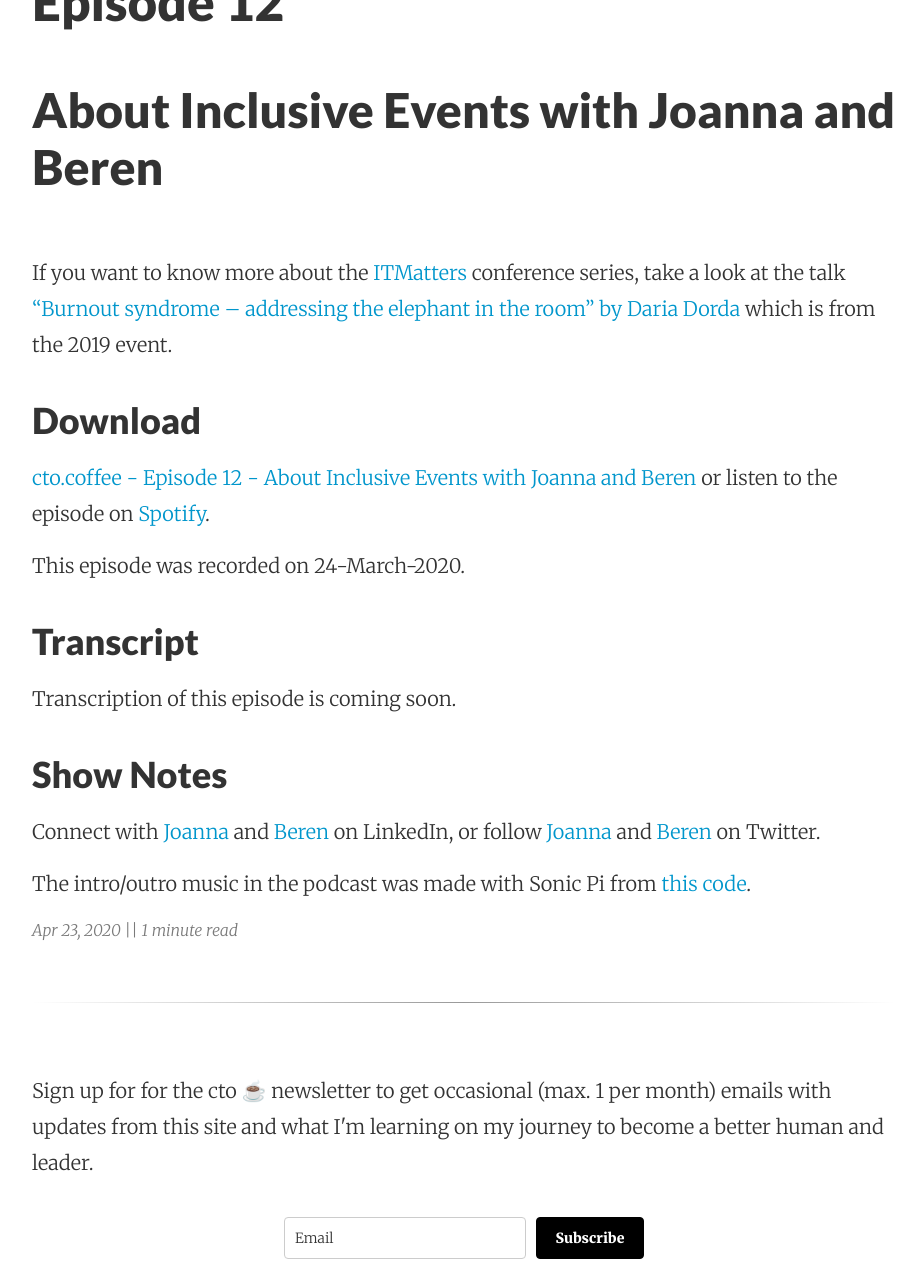
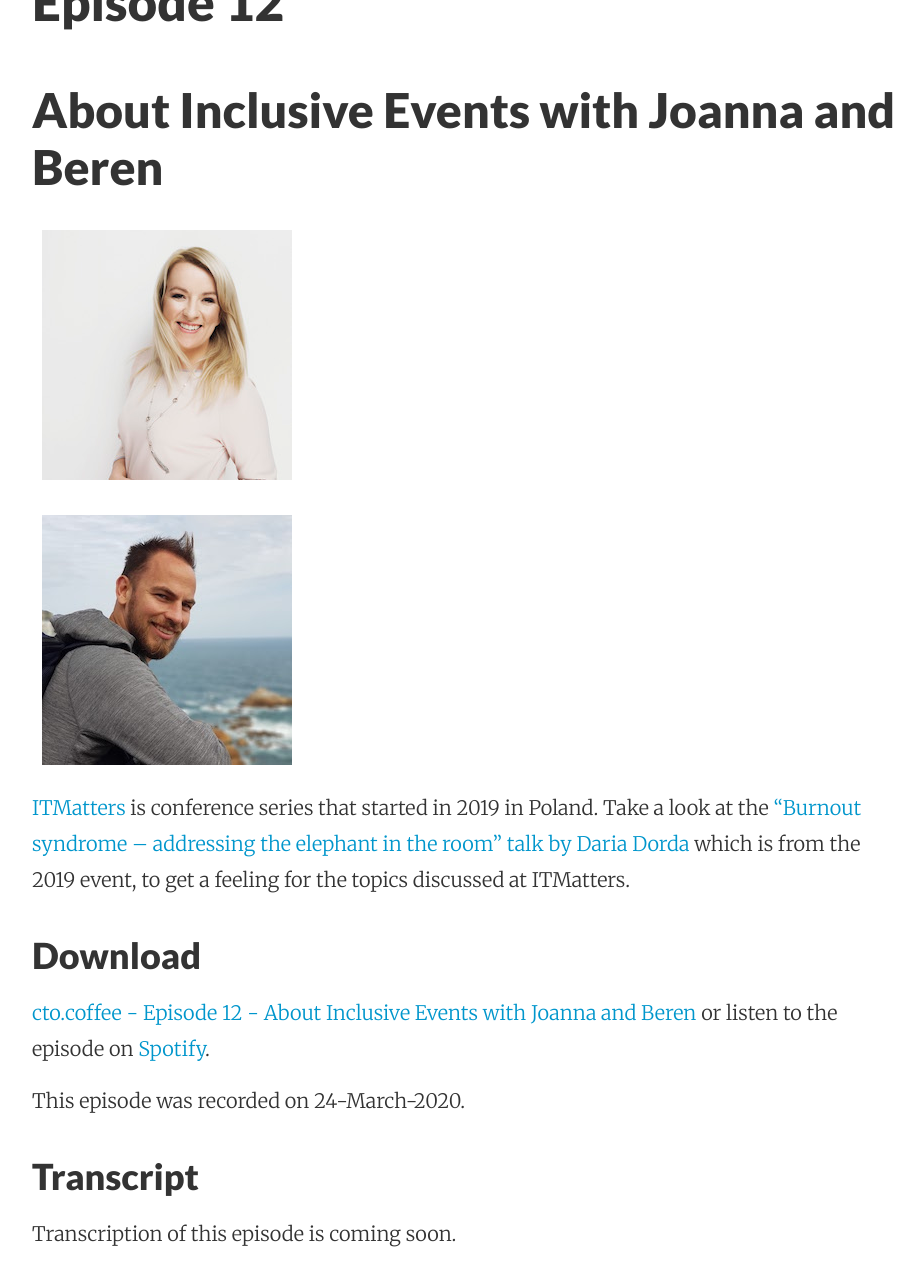
Before and after one commit to benjmin-r/cto.coffee, a Jekyll site: the page built from episodes/_posts/2020-04-23-ep12-inclusive-tech-events-with-joanna-and-beren.md, in a window 1280 px wide and 1400 px high, scrolled down 470 px, cut to the strip 0-1279 px from the top of the window. Shown: the whole strip, without its empty margins (176-1100 px from the left). Built offline with Jekyll 4.4.1, drawn with Linux system fonts in a browser that asks for light colours; nearby versions of some CDN libraries.

Commit message:
update episode12

```diff
--- a/episodes/_posts/2020-04-23-ep12-inclusive-tech-events-with-joanna-and-beren.md
+++ b/episodes/_posts/2020-04-23-ep12-inclusive-tech-events-with-joanna-and-beren.md
@@ -17,14 +17,19 @@ block: "no"
 ## About Inclusive Events with Joanna and Beren
 
 <p>
-  <img class="aboutimg" src="" />
+  <img class="aboutimg" src="/static/img/ep12-joanna.jpg" />
+</p>
+<div style='clear: both;'></div>
+
+<p>
+  <img class="aboutimg" src="/static/img/ep12-beren.jpg" />
 
 </p>
 <div style='clear: both;'></div>
 
 
 
-If you want to know more about the [ITMatters][itmatters] conference series, take a look at the talk ["Burnout syndrome – addressing the elephant in the room" by Daria Dorda](https://www.youtube.com/watch?v=t05VCUgrQ48n) which is from the 2019 event.
+[ITMatters][itmatters] is conference series that started in 2019 in Poland. Take a look at the ["Burnout syndrome – addressing the elephant in the room" talk by Daria Dorda][itm-talk] which is from the 2019 event, to get a feeling for the topics discussed at ITMatters.
 
 
 ### Download
```
Also changed, not shown: other parts of episodes/_posts/2020-04-23-ep12-inclusive-tech-events-with-joanna-and-beren.md (+1 -0 lines), static/img/ep12-beren.jpg (added), static/img/ep12-joanna.jpg (added).
